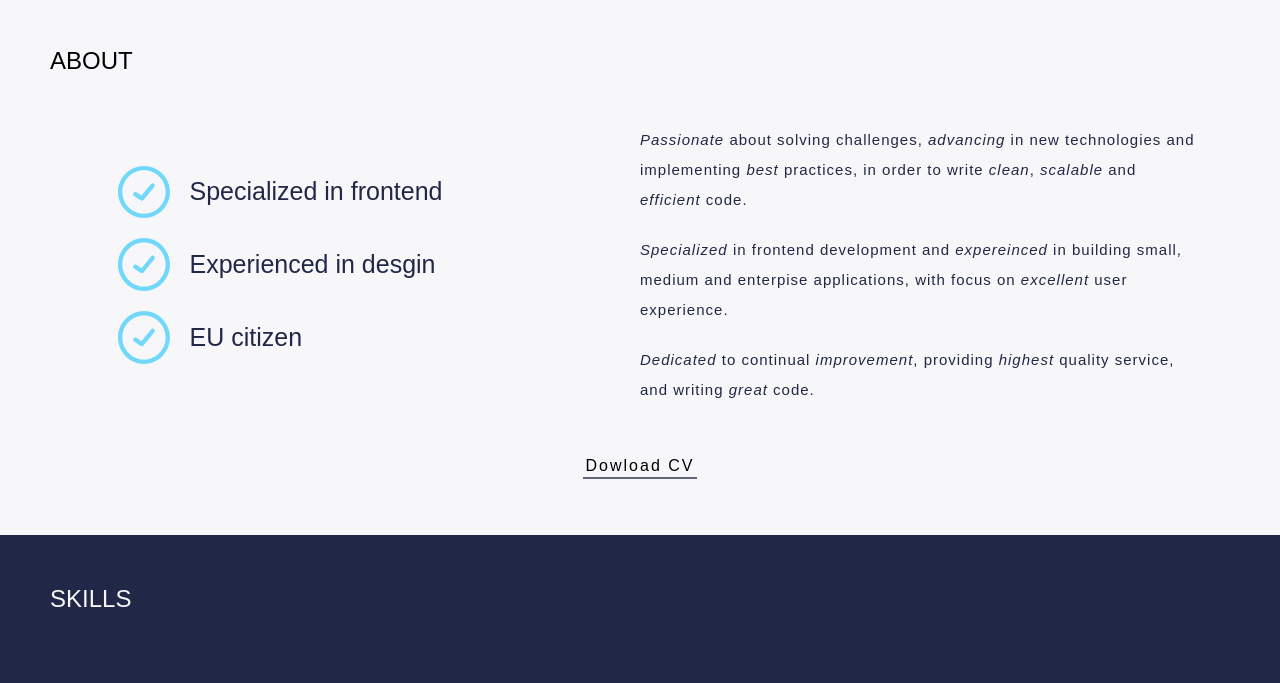
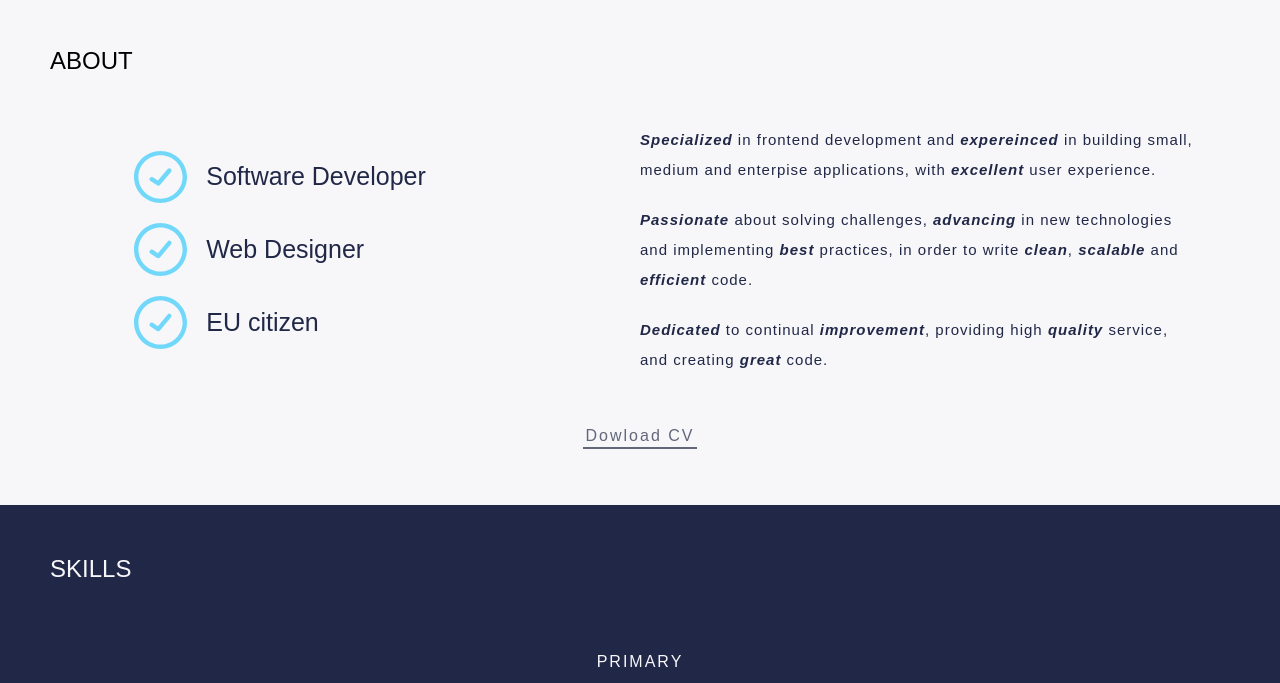
Before and after one commit to AdoDragicevic/adodragicevic.github.io, a plain HTML site: page index.html in a window 1280 px wide. Shown: the part 540-1223 px from the top of the page. Drawn offline with Linux system fonts and the light colour scheme.

Commit message:
improve about text

```diff
--- a/index.html
+++ b/index.html
@@ -68,11 +68,11 @@
           <ul class="checkpoints__list">
             <li class="checkpoints__list-item">
               <img class="checkpoints__icon" src="./svg/check.svg">
-              Specialized in frontend
+              Software Developer
             </li>
             <li class="checkpoints__list-item">
               <img class="checkpoints__icon" src="./svg/check.svg">
-              Experienced in desgin
+              Web Designer
             </li>
             <li class="checkpoints__list-item">
               <img class="checkpoints__icon" src="./svg/check.svg">
@@ -83,18 +83,20 @@
         <article class="about__text">
           <div>
             <p>
-              <em>Passionate</em> about solving challenges, <em>advancing</em> in new technologies
-              and implementing <em>best</em> practices, in order to write <em>clean</em>, <em>scalable</em>
-              and <em>efficient</em> code.
+              <strong><em>Specialized</em></strong> in frontend development and <strong><em>expereinced</em></strong>
+              in building small, medium and enterpise applications, with <strong><em>excellent</em></strong>
+              user experience.
             </p>
+
             <p>
-              <em>Specialized</em> in frontend development and <em>expereinced</em> in building
-              small, medium and enterpise applications, with focus on <em>excellent</em> user
-              experience.
+              <strong><em>Passionate</em></strong> about solving challenges, <strong><em>advancing</em></strong> in new technologies
+              and implementing <strong><em>best</em></strong> practices, in order to write <strong><em>clean</em></strong>,
+              <strong><em>scalable</em></strong> and <strong><em>efficient</em></strong> code.
             </p>
+
             <p>
-              <em>Dedicated</em> to continual <em>improvement</em>, providing <em>highest</em>
-              quality service, and writing <em>great</em> code.
+              <strong><em>Dedicated</em></strong> to continual <strong><em>improvement</em></strong>, providing
+              high <strong><em>quality</em></strong> service, and creating <strong><em>great</em></strong> code.
             </p>
           </div>
         </article>
--- a/main.css
+++ b/main.css
@@ -120,7 +120,7 @@ a {
 
 .about__link {
   border-bottom: 2px solid var(--color-gray);
-  color: 2px solid var(--color-gray);
+  color: var(--color-gray);
   font-size: 1rem;
   letter-spacing: 2px;
   padding: 3px;
@@ -404,7 +404,7 @@ a {
 }
 
 .skills__secondary-list {
-  max-width: 1000px;
+  max-width: 1100px;
   margin: -5px auto 0 auto;
   line-height: 2.2;
   letter-spacing: 1px;
```
